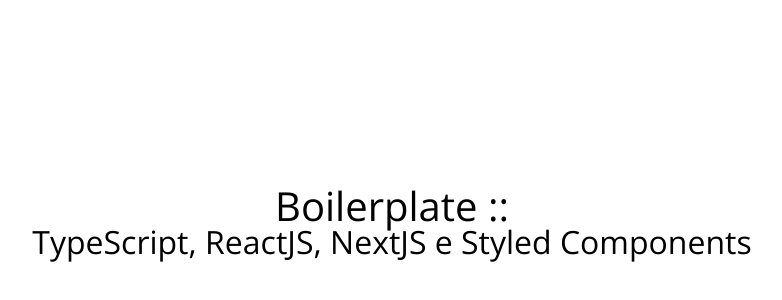
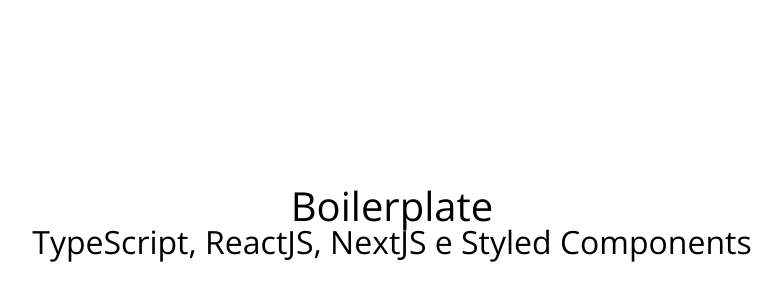
Before and after one commit to juliocarneiro/boilerplate-next-ts, a Next.js app: page / in a window 1280 px wide. Shown: the part 178-478 px from the top of the page, without its empty margins (248-1030 px from the left). Built offline with nearby package versions, Linux system fonts and the light colour scheme.

Commit message:
Config aws and actions

```diff
--- a/src/components/Main/index.tsx
+++ b/src/components/Main/index.tsx
@@ -5,7 +5,7 @@
   description = 'TypeScript, ReactJS, NextJS e Styled Components'
 }) => (
   <S.Wrapper>
-    <S.Title>{title} ::</S.Title>
+    <S.Title>{title}</S.Title>
     <S.Description>{description}</S.Description>
   </S.Wrapper>
 )
```
Also changed, not shown: 1 other file (tests, documents, lock files or other folders).
